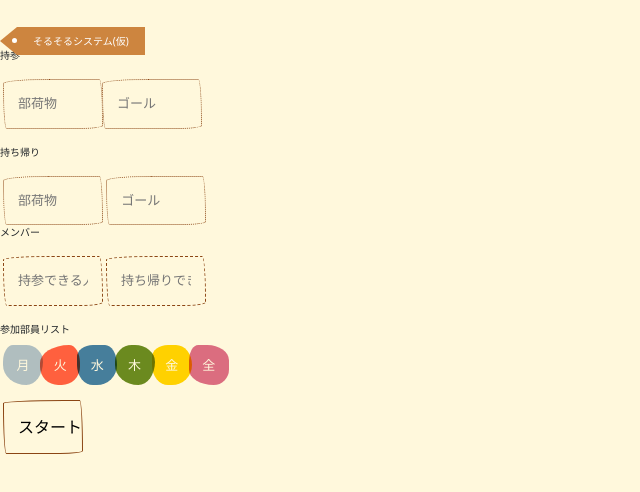
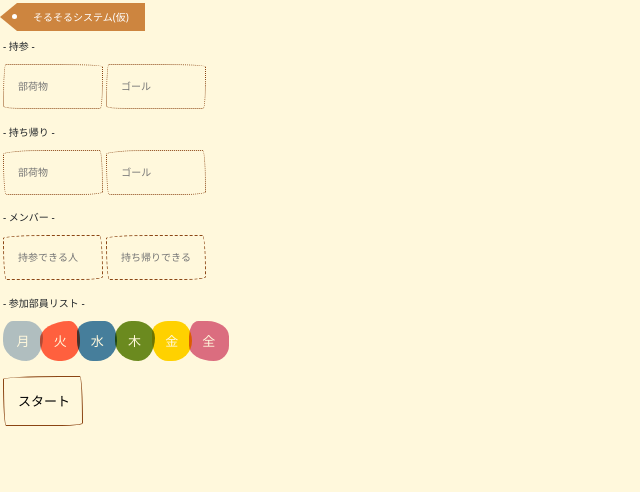
Before and after one commit to solsolsystem/nacchicchi, a plain HTML site: page index.html in a window 1280 px wide. Shown: the whole page, without its empty margins (0-640 px from the left). Drawn offline with nearby package versions, Linux system fonts and the light colour scheme.

Commit message:
Update index.html

```diff
--- a/index.html
+++ b/index.html
@@ -33,22 +33,21 @@
 <body>
 
   <!-- <header class="nananana">(仮)そるそるシステム</header> -->
-<br/>
   <h2 style="font-size:10px">そるそるシステム(仮)</h2>
 
 <br/>
 
 <form mrthod="get" action="index.html" >
 
-  <p style="font-size:x-small">
-  持参
+  <p style="font-size:x-small" class="jii">
+  - 持参 -
   </p>
 
     <div class="mb-3">
   <!-- <label for="formControlInput0" class="form-label" style="font-size:x-small">持参</label> -->
-  <input type="bg" class="form-control1" id="formControlInput0" placeholder="部荷物" style="font-size:small">
+  <input type="bg" class="form-control0" id="formControlInput0" placeholder="部荷物" style="font-size:x-small">
   <!-- <label for="formControlInput1" class="form-label"></label> -->
-  <input type="bg" class="form-control1" id="formControlInput1" placeholder="ゴール" style="font-size:small">
+  <input type="bg" class="form-control0" id="formControlInput1" placeholder="ゴール" style="font-size:x-small">
 </div>
 
 </form>
@@ -63,14 +62,14 @@
 
 <body>
 
-  <p style="font-size:x-small">
-  持ち帰り
+  <p style="font-size:x-small" class="mochi">
+  - 持ち帰り -
   </p>
     <!-- <div class="mb-3">
   <label for="formControlInput2" class="form-label" style="font-size:x-small">持ち帰り</label> -->
-  <input type="bg" class="form-control1" id="formControlInput2" placeholder="部荷物" style="font-size:small">
+  <input type="bg" class="form-control1" id="formControlInput2" placeholder="部荷物" style="font-size:x-small">
   <!-- <label for="formControlInput3" class="form-label"></label> -->
-  <input type="bg" class="form-control1" id="formControlInput3" placeholder="ゴール" style="font-size:small">
+  <input type="bg" class="form-control1" id="formControlInput3" placeholder="ゴール" style="font-size:x-small">
 </div>
 
 <!-- <body>
@@ -83,15 +82,15 @@
 
 
 
-  <p style="font-size:x-small">
-  メンバー
+  <p style="font-size:x-small" class="mem">
+  - メンバー -
   </p>
 
     <div class="mb-3">
       <!-- <label for="formControlInput4" class="form-label" style="font-size:x-small">メンバー</label> -->
-  <input type="bg" class="form-control2" id="formControlInput4" placeholder="持参できる人" style="font-size:small">
+  <input type="bg" class="form-control2" id="formControlInput4" placeholder="持参できる人" style="font-size:x-small">
  <!--  <label for="formControlInput5" class="form-label"></label> -->
-  <input type="bg" class="form-control2" id="formControlInput5" placeholder="持ち帰りできる人" style="font-size:small">
+  <input type="bg" class="form-control2" id="formControlInput5" placeholder="持ち帰りできる人" style="font-size:x-small">
 </div>
 
 <!-- <body>
@@ -100,11 +99,13 @@
   <input type="bg" class="form-control" id="formControlInput5" placeholder="持ち帰りできる人">
 </div> -->
 
+ <p style="font-size:x-small" class="mem">
+  - 参加部員リスト -
+  </p>
 
-
-<div class="form-label" style="font-size:x-small">
+<!-- <div class="san" style="font-size:x-small">
   参加部員リスト
-</div>
+</div> -->
 
 <body>
 <!-- <button type="button" class="btn btn-outline-primary">月</button>
@@ -157,7 +158,7 @@ document.getElementsByTagName('button')[5].addEventListener('click', () => {
 <body>
 
 <div id="div4"></div>
-<input type="button" class="form-control3" value="スタート" onclick="clickBtn7()">
+<input type="button" class="form-control3" value="スタート" onclick="clickBtn7()" style="font-size:small">
 
 
 <script>
```
